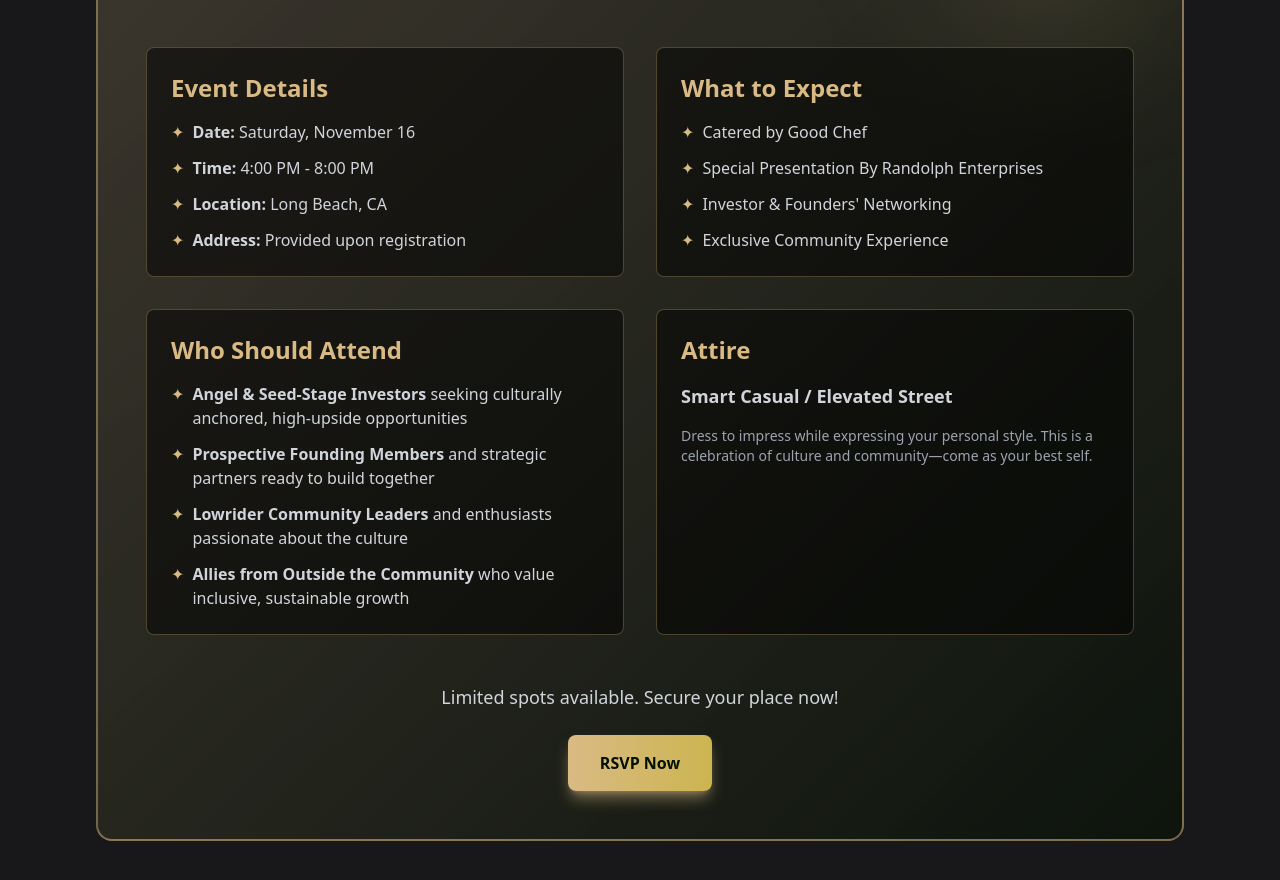
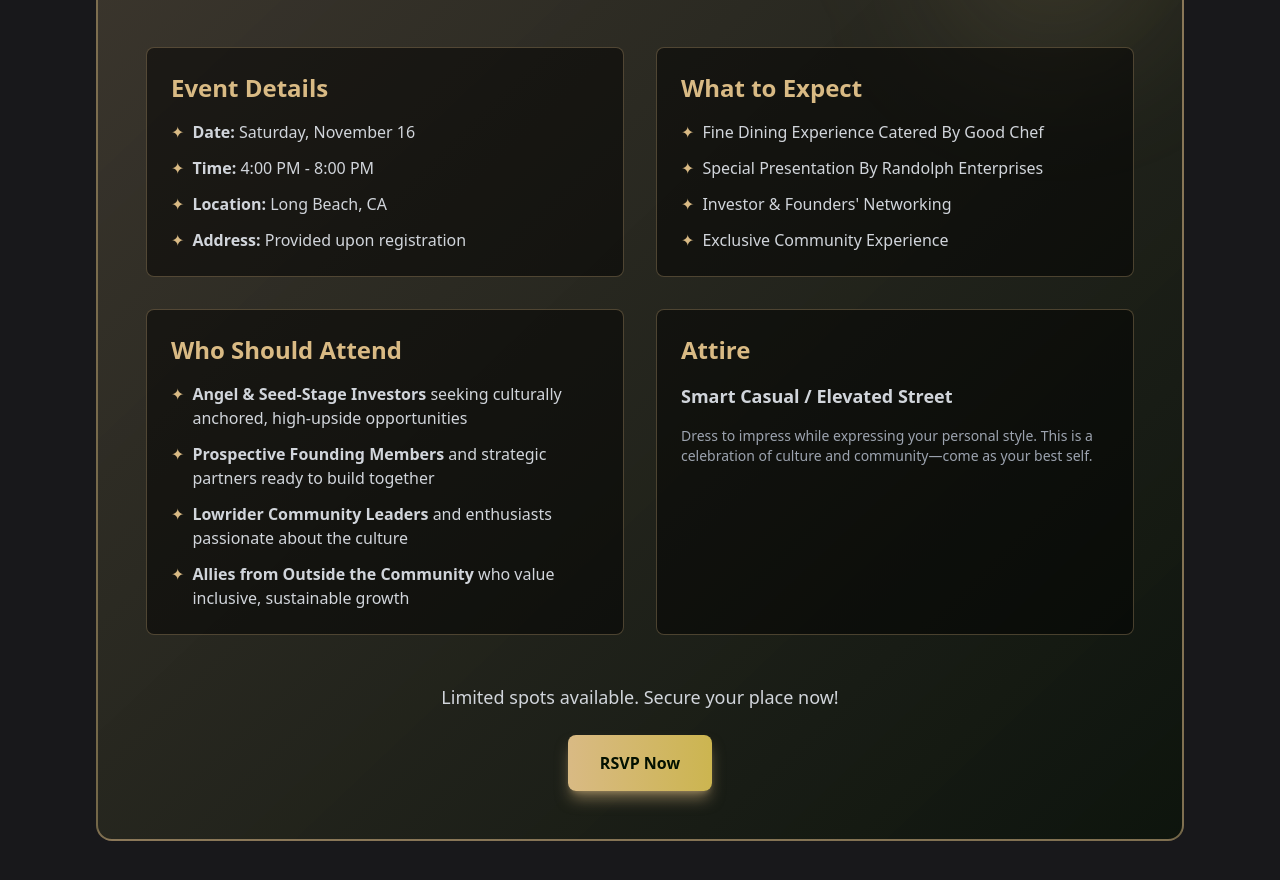
Before and after one commit to fteadmin/lowrider, a React (Vite) app: page / in a window 1280 px wide. Shown: the part 2020-2900 px from the top of the page. Built offline with nearby package versions, Linux system fonts and the light colour scheme.

Commit message:
edited events

```diff
--- a/src/components/Events.tsx
+++ b/src/components/Events.tsx
@@ -49,7 +49,7 @@ export default function Events() {
                 <ul className="space-y-3 text-gray-300">
                   <li className="flex items-start">
                     <span className="text-[#D9BA84] mr-2">✦</span>
-                    <span>Catered by Good Chef</span>
+                    <span>Fine Dining Experience Catered By Good Chef</span>
                   </li>
                   <li className="flex items-start">
                     <span className="text-[#D9BA84] mr-2">✦</span>
```
